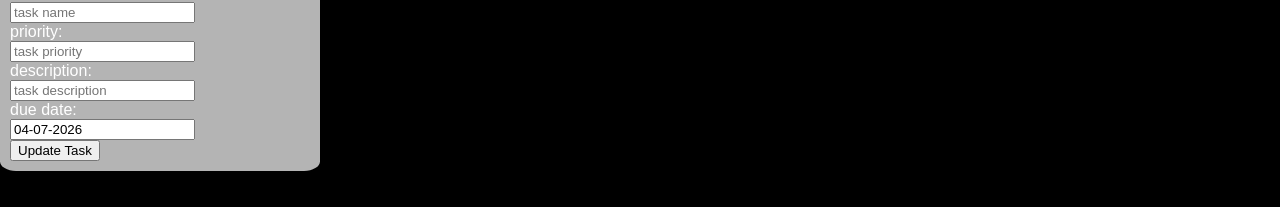
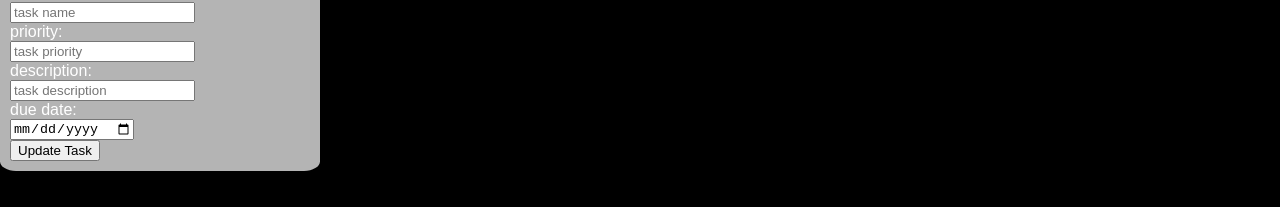
Before and after one commit to manav-parasiya/task-manager, a React (Vite) app in the folder frontend/: page /edit-task/1 in a window 1280 px wide. Shown: the part 116-323 px from the top of the page. Built offline with nearby package versions, Linux system fonts and the light colour scheme; no server answers.

Commit message:
fix: due_date in edit task

```diff
--- a/frontend/src/features/task-manager/task-listing/components/EditSingleTask.jsx
+++ b/frontend/src/features/task-manager/task-listing/components/EditSingleTask.jsx
@@ -59,7 +59,12 @@ function EditSingleTask(props) {
                     <label htmlFor="description">description:</label>
                     <input value={TasksData?.description} name='description' placeholder='task description' onChange={(e) => updateDetail(e)} />
                     <label htmlFor="due_date">due date:</label>
-                    <input value={moment(TasksData?.due_date).format('DD-MM-YYYY')} name='due_date' placeholder='due date:' onChange={(e) => updateDetail(e)} />
+                    <input
+                        type="date"
+                        name="due_date"
+                        value={TasksData?.due_date ? moment(TasksData.due_date).format('YYYY-MM-DD') : ''}
+                        onChange={updateDetail}
+                    />
                     <button type="submit">Update Task</button>
                 </form>
 
```
